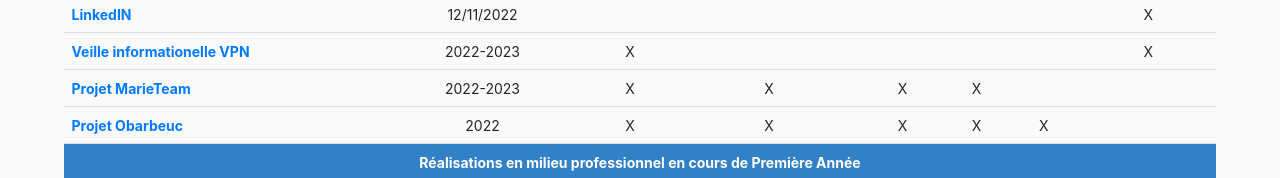
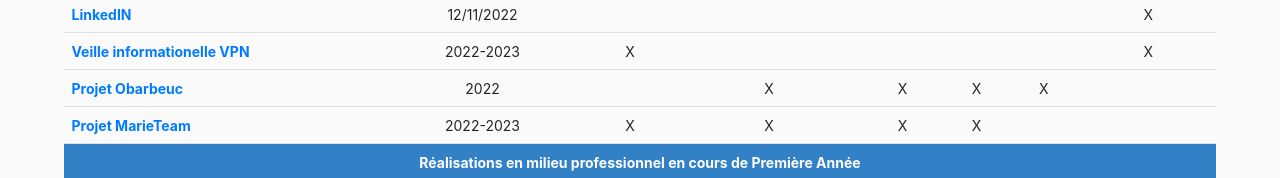
Before and after one commit to RedCHK/RedCHK.github.io, a website: page index.html in a window 1280 px wide. Shown: the part 1303-1481 px from the top of the page. Drawn offline with nearby package versions, Linux system fonts and the light colour scheme.

Commit message:
[+] OBARBEUC

```diff
--- a/index.html
+++ b/index.html
@@ -271,6 +271,17 @@
                 </tr>
 
                 <tr>
+                  <th scope="row"><a href="assets\pdf\Projet Obarbeuc.pdf" target="_blank" class="logo_e4">Projet Obarbeuc</a></th>
+                  <td scope="col" class="e4_table_icon_box">2022</td>
+                  <td scope="col" class="e4_table_icon_box" ></td>
+                  <td scope="col" class="e4_table_icon_box" >X</td>
+                  <td scope="col" class="e4_table_icon_box" >X</td>
+                  <td scope="col" class="e4_table_icon_box" >X</td>
+                  <td scope="col" class="e4_table_icon_box" >X</td>
+                  <td></td>
+                </tr>
+
+                <tr>
                   <th scope="row"><a href="assets\pdf\Projet MarieTeam.pdf" target="_blank" class="logo_e4">Projet MarieTeam</a></th>
                   <td scope="col" class="e4_table_icon_box">2022-2023</td>
                   <td scope="col" class="e4_table_icon_box" >X</td>
@@ -279,17 +290,6 @@
                   <td scope="col" class="e4_table_icon_box" >X</td>
                   <td scope="col" class="e4_table_icon_box" ></td>
                   <td scope="col" class="e4_table_icon_box" ></td>
-                </tr>
-
-                <tr>
-                  <th scope="row"><a href="file\Veille%20informatique.pdf" target="_blank" class="logo_e4">Projet Obarbeuc</a></th>
-                  <td scope="col" class="e4_table_icon_box">2022</td>
-                  <td scope="col" class="e4_table_icon_box" >X</td>
-                  <td scope="col" class="e4_table_icon_box" >X</td>
-                  <td scope="col" class="e4_table_icon_box" >X</td>
-                  <td scope="col" class="e4_table_icon_box" >X</td>
-                  <td scope="col" class="e4_table_icon_box" >X</td>
-                  <td></td>
                 </tr>
 
                 <tr>
```
Also changed, not shown: 1 other file.
